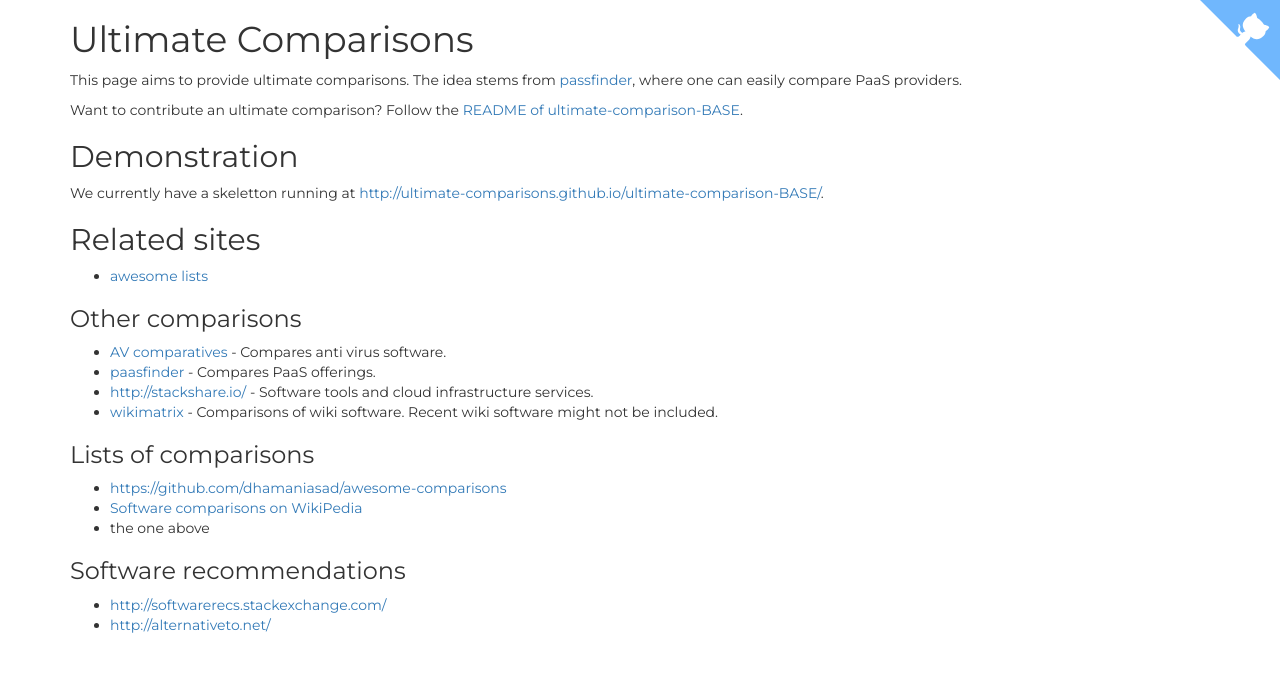
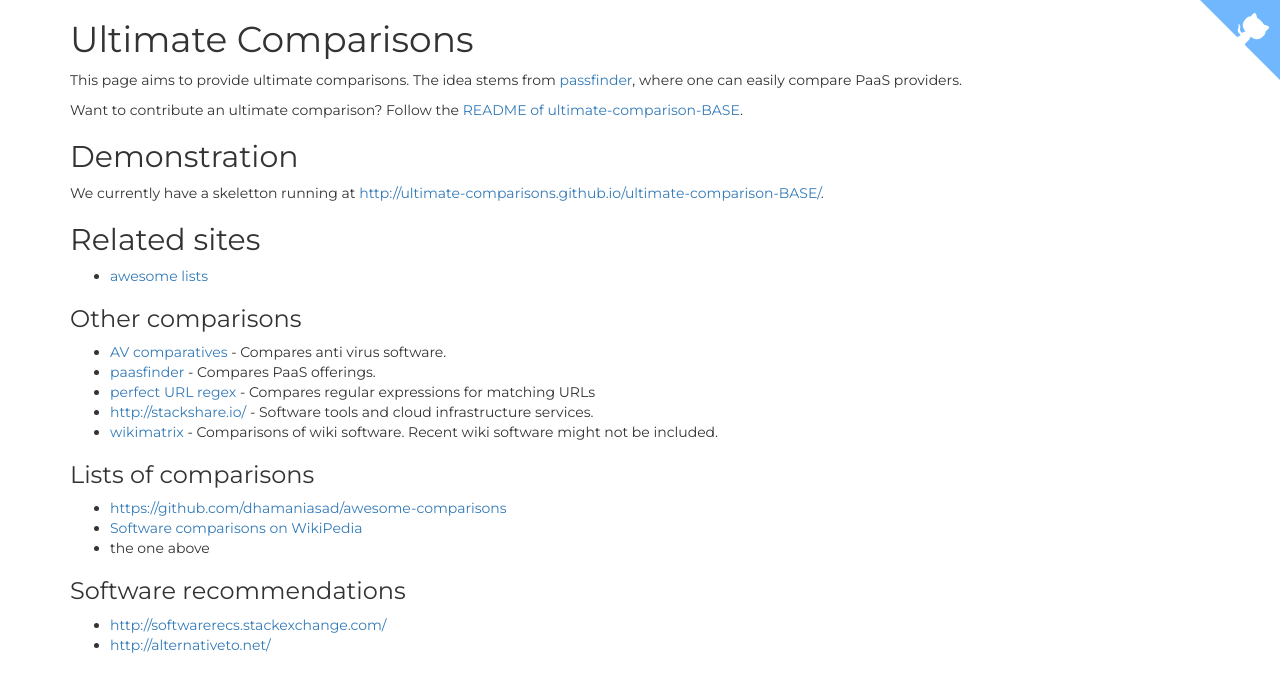
Before and after one commit to ultimate-comparisons/ultimate-comparisons.github.io, a Jekyll site: the page built from index.md, in a window 1280 px wide. Shown: the top 692 px of the page. Built offline with Jekyll 4.4.1, drawn with Linux system fonts in a browser that asks for light colours.

Commit message:
Add url-regex

```diff
--- a/index.md
+++ b/index.md
@@ -19,6 +19,7 @@ We currently have a skeletton running at <http://ultimate-comparisons.github.io/
 ### Other comparisons
  * [AV comparatives](http://www.av-comparatives.org/) - Compares anti virus software.
  * [paasfinder](https://paasfinder.org/) - Compares PaaS offerings.
+ * [perfect URL regex](https://mathiasbynens.be/demo/url-regex) - Compares regular expressions for matching URLs
  * [http://stackshare.io/](stackshare) - Software tools and cloud infrastructure services.
  * [wikimatrix](http://www.wikimatrix.org/) - Comparisons of wiki software. Recent wiki software might not be included.
 
```
